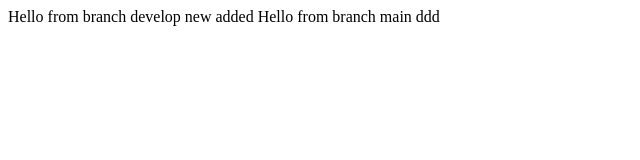
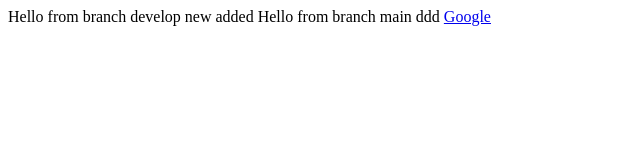
Before and after one commit to pusachev/js11_git, a plain HTML site: page index.html in a window 1280 px wide. Shown: the full height of the page, 0-640 px from the left. Drawn offline with Linux system fonts and the light colour scheme.

Commit message:
Update index.html

```diff
--- a/index.html
+++ b/index.html
@@ -9,6 +9,6 @@
 <body>
 Hello from branch develop new added
 Hello from branch main ddd
-<a></a>
+<a href="https://google.com">Google</a>
 </body>
 </html>
```
